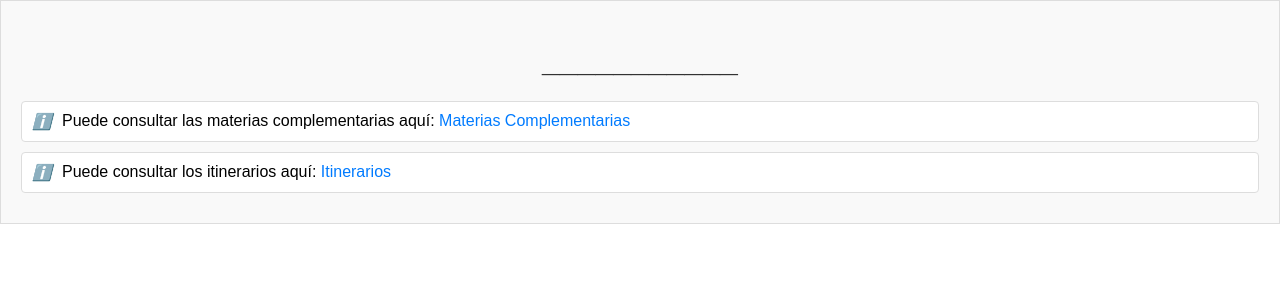
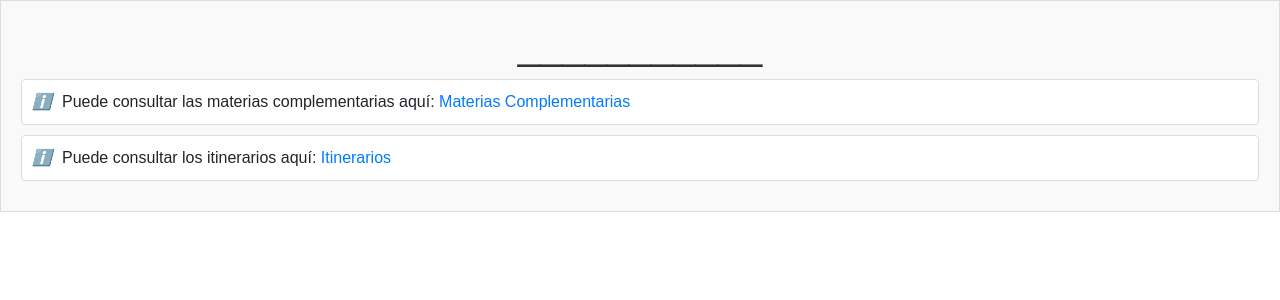
Before and after one commit to FabrazJ/Front2015_K, a React (Create React App) app: page / in a window 1280 px wide. Shown: the top 300 px of the page. Built offline with nearby package versions, Linux system fonts and the light colour scheme.

Commit message:
Actualizacion

```diff
--- a/package.json
+++ b/package.json
@@ -6,6 +6,7 @@
     "@testing-library/jest-dom": "^5.17.0",
     "@testing-library/react": "^13.4.0",
     "@testing-library/user-event": "^13.5.0",
+    "bootstrap": "^5.3.3",
     "react": "^18.3.1",
     "react-dom": "^18.3.1",
     "react-scripts": "5.0.1",
--- a/src/components/CSubject.js
+++ b/src/components/CSubject.js
@@ -1,14 +1,40 @@
-// src/components/CSubject.js
-import React from 'react';
+import React, { useState } from 'react';
 
 const CSubject = () => {
+  const [showModal, setShowModal] = useState(false);
+
+  const openModal = () => {
+    setShowModal(true);
+  };
+
+  const closeModal = () => {
+    setShowModal(false);
+  };
+
   return (
     <div className="complementary-subjects">
       <i className="info-icon">ℹ️</i>
       <span>
         Puede consultar las materias complementarias aquí:
-        <a href="link_to_complementary_subjects" target="_blank" rel="noopener noreferrer"> Materias Complementarias</a>
+        <a href="link_to_complementary_subjects" onClick={openModal}> Materias Complementarias</a>
       </span>
+
+      {showModal && (
+        <div className="modal-overlay" onClick={closeModal}>
+          <div className="modal" onClick={(e) => e.stopPropagation()}>
+            <button className="close-btn" onClick={closeModal}>Cerrar</button>
+            <div className="custom-content">
+              <h2>Materias Complementarias</h2>
+              <p>Aquí puedes encontrar información adicional sobre las materias complementarias.</p>
+              <ul>
+                <li>Materia 1</li>
+                <li>Materia 2</li>
+                <li>Materia 3</li>
+              </ul>
+            </div>
+          </div>
+        </div>
+      )}
     </div>
   );
 };
--- a/src/index.js
+++ b/src/index.js
@@ -1,8 +1,9 @@
 import React from 'react';
+import 'bootstrap/dist/css/bootstrap.min.css';
 import ReactDOM from 'react-dom/client';
 import './index.css';
 import App from './App';
-import material from './components/Material';
+import Material from './components/Material';
 
 import reportWebVitals from './reportWebVitals';
 
```
Also changed, not shown: 1 other file (tests, documents, lock files or other folders).
